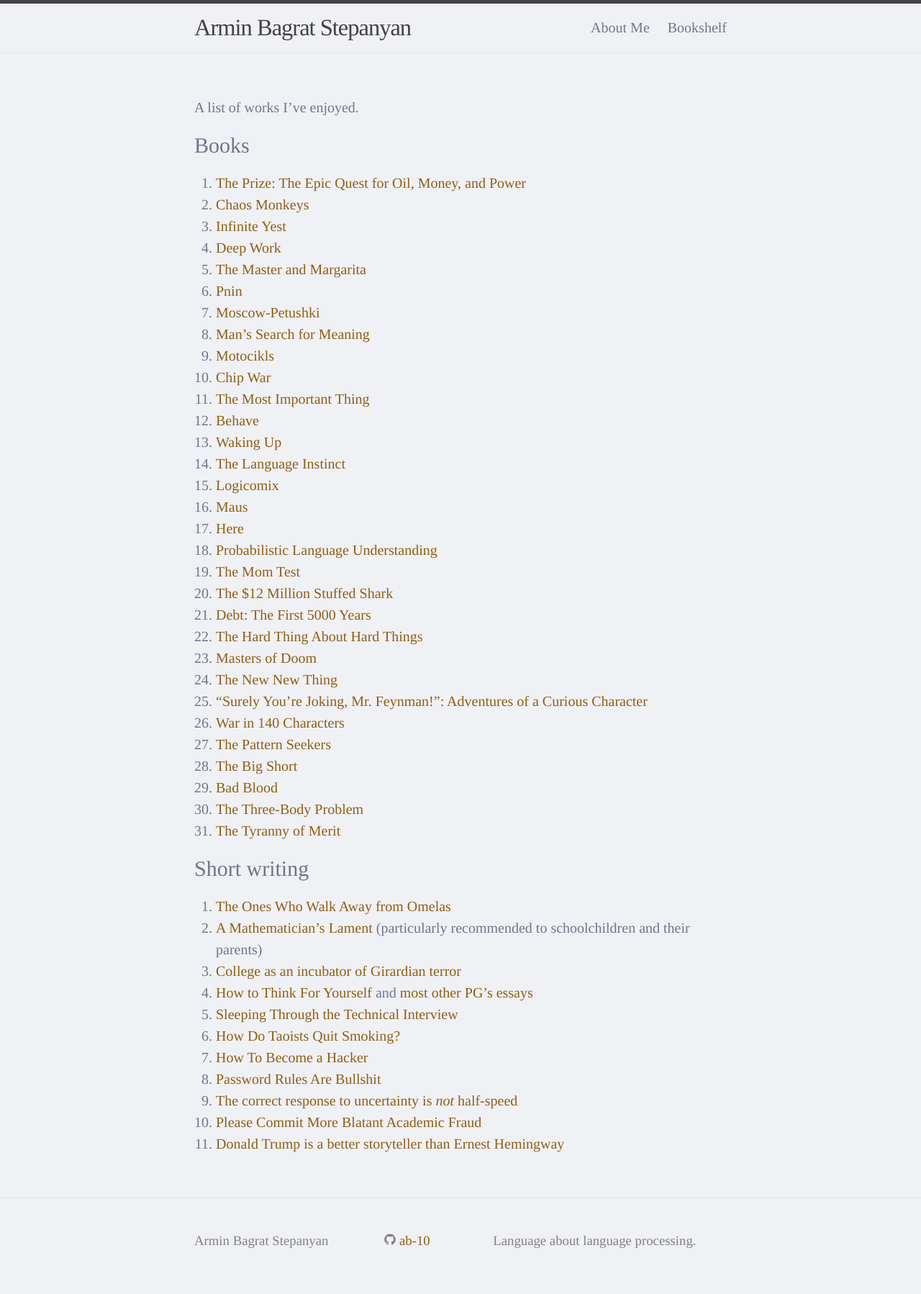
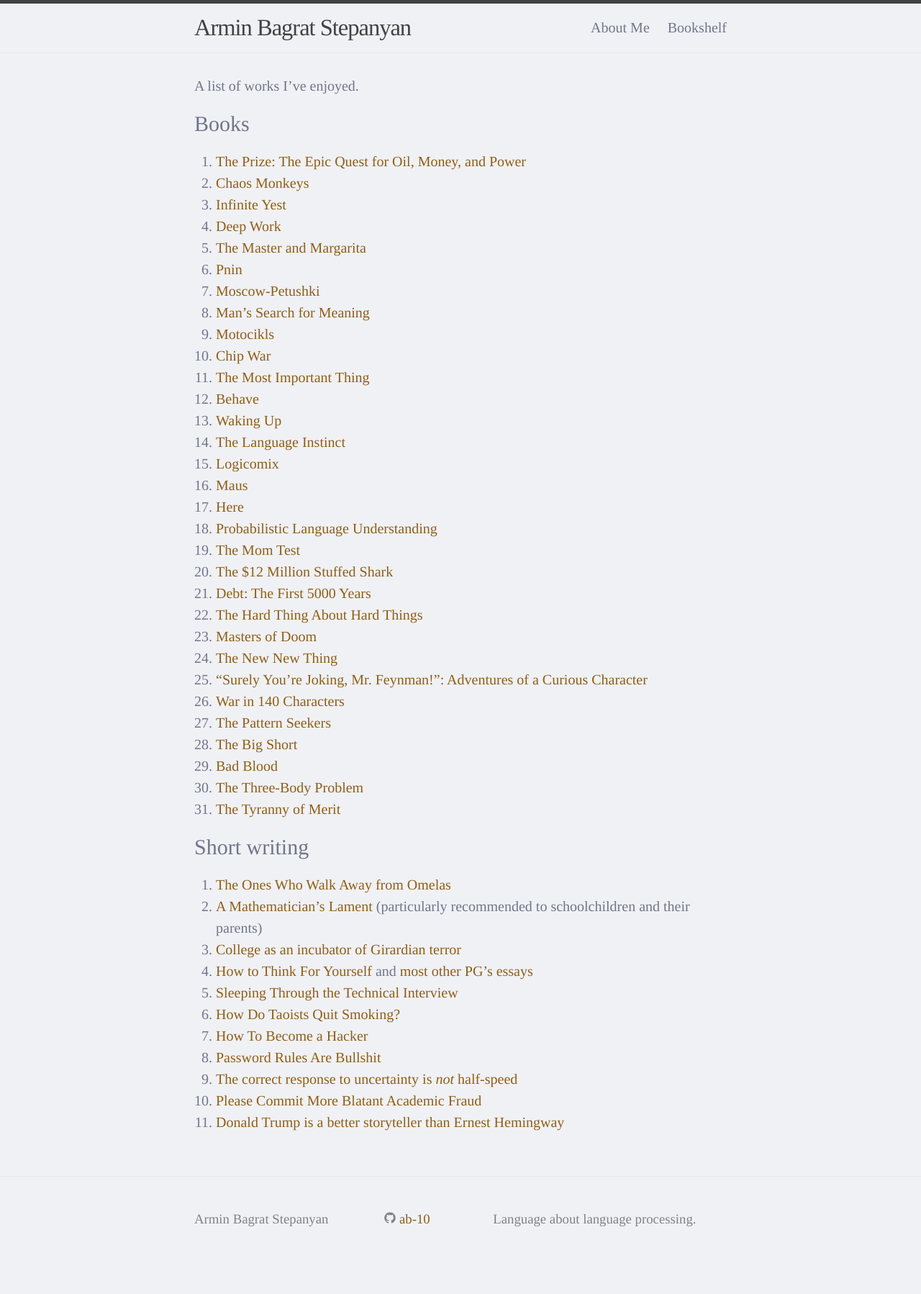
Before and after one commit to ab-10/ab-10.github.io, a Jekyll site: the page built from like.md, in a window 1280 px wide. Shown: the whole page at 72% size. Built offline with Jekyll 4.4.1, drawn with Linux system fonts in a browser that asks for light colours; after the commit the page ends 1768 px from its top, so only the background shows below that.

Commit message:
Fix optional titles

```diff
--- a/_layouts/page.html
+++ b/_layouts/page.html
@@ -2,12 +2,11 @@
 layout: default
 ---
 <article class="post">
-
+  {%- unless page.hide-title -%}
   <header class="post-header">
-    {%- unless page.hide-title -%}
-      <h1 class="post-title">{{ page.hide-title | page.title | escape }}</h1>
-    {%- endunless -%}
+      <h1 class="post-title">{{ page.title | escape }}</h1>
   </header>
+  {%- endunless -%}
 
   <div class="post-content">
     {{ content }}
```
